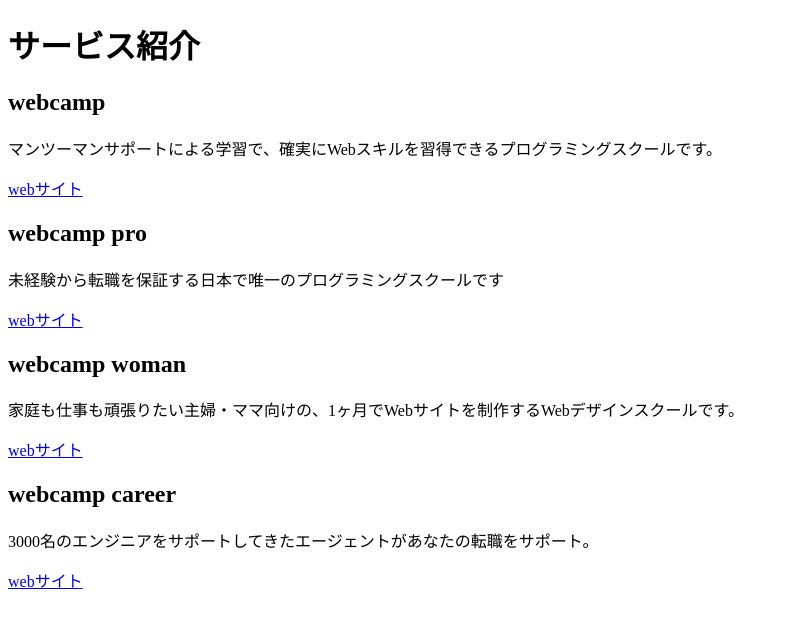
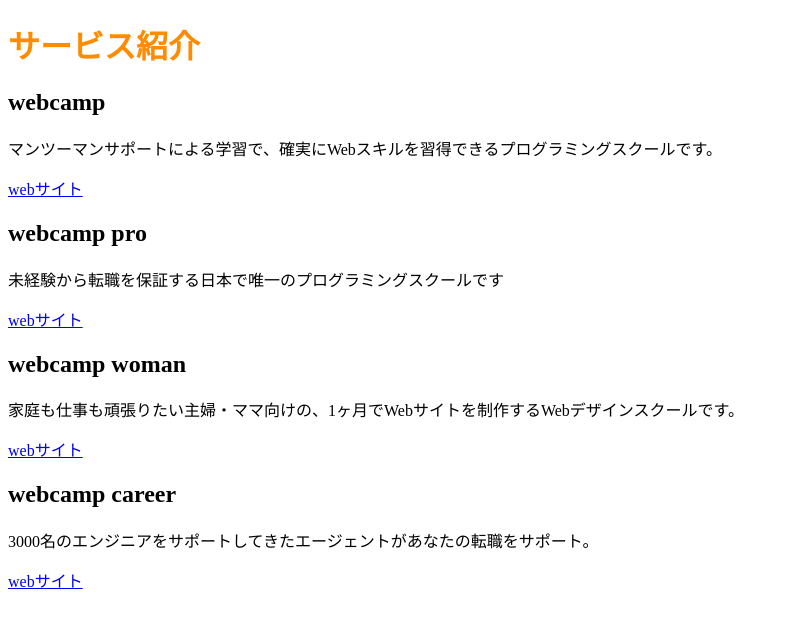
Before and after one commit to hayamia/DMM_WEBCAMP_ver3.0, a plain HTML site: page learn_HTML_CSS/chapter2/index.html in a window 1280 px wide. Shown: the whole page, without its empty margins (0-789 px from the left). Drawn offline with Linux system fonts and the light colour scheme.

Commit message:
[Finish]1-2

```diff
--- a/learn_HTML_CSS/chapter2/index.html
+++ b/learn_HTML_CSS/chapter2/index.html
@@ -3,6 +3,7 @@
     <head>
         <meta charset="UTF-8"/>
         <title>サービス紹介</title>
+        <link rel="stylesheet" href="style.css"/>
     </head>
 
     <body>
--- /dev/null
+++ b/learn_HTML_CSS/chapter2/style.css
@@ -0,0 +1,3 @@
+h1 {
+    color: darkorange;
+}
```
